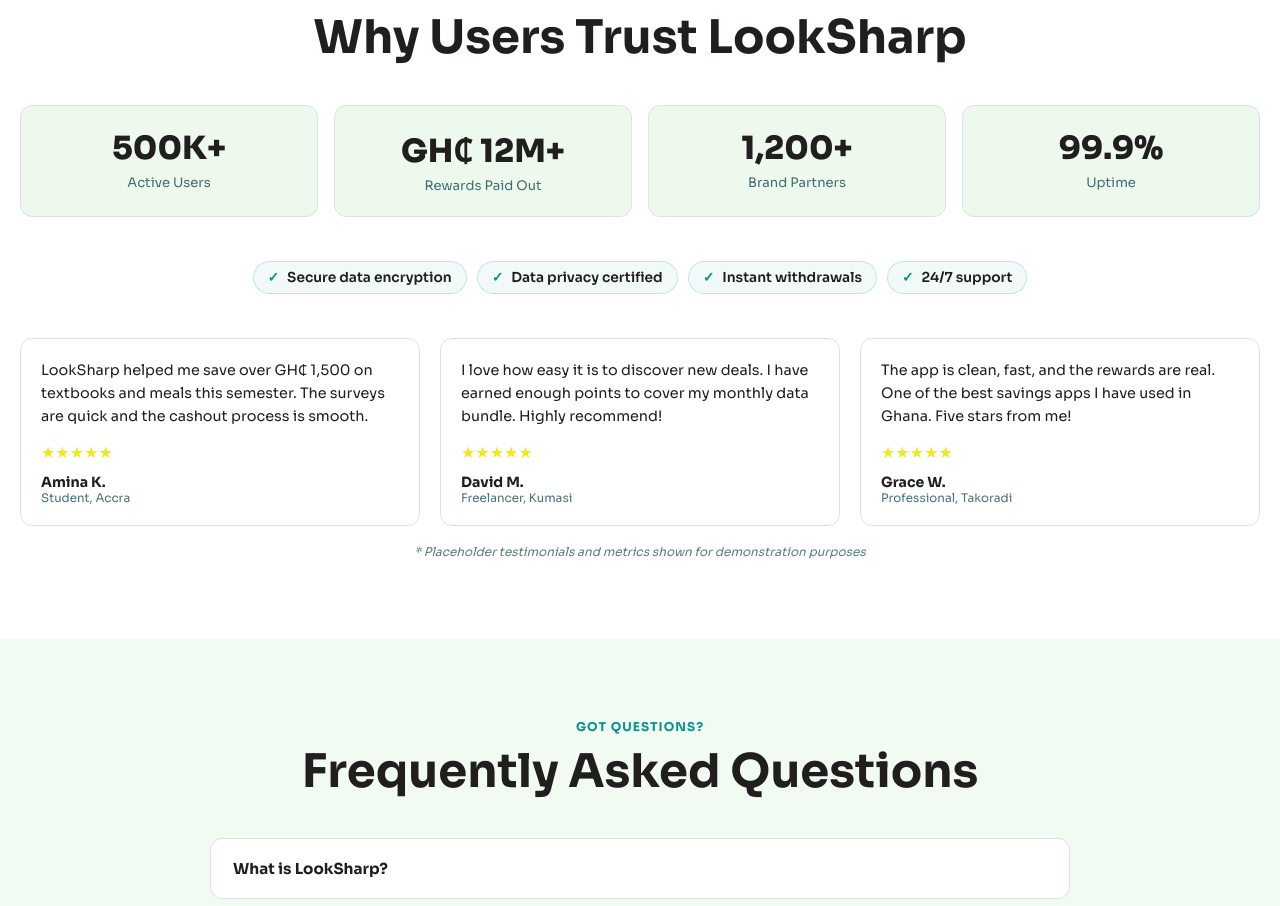
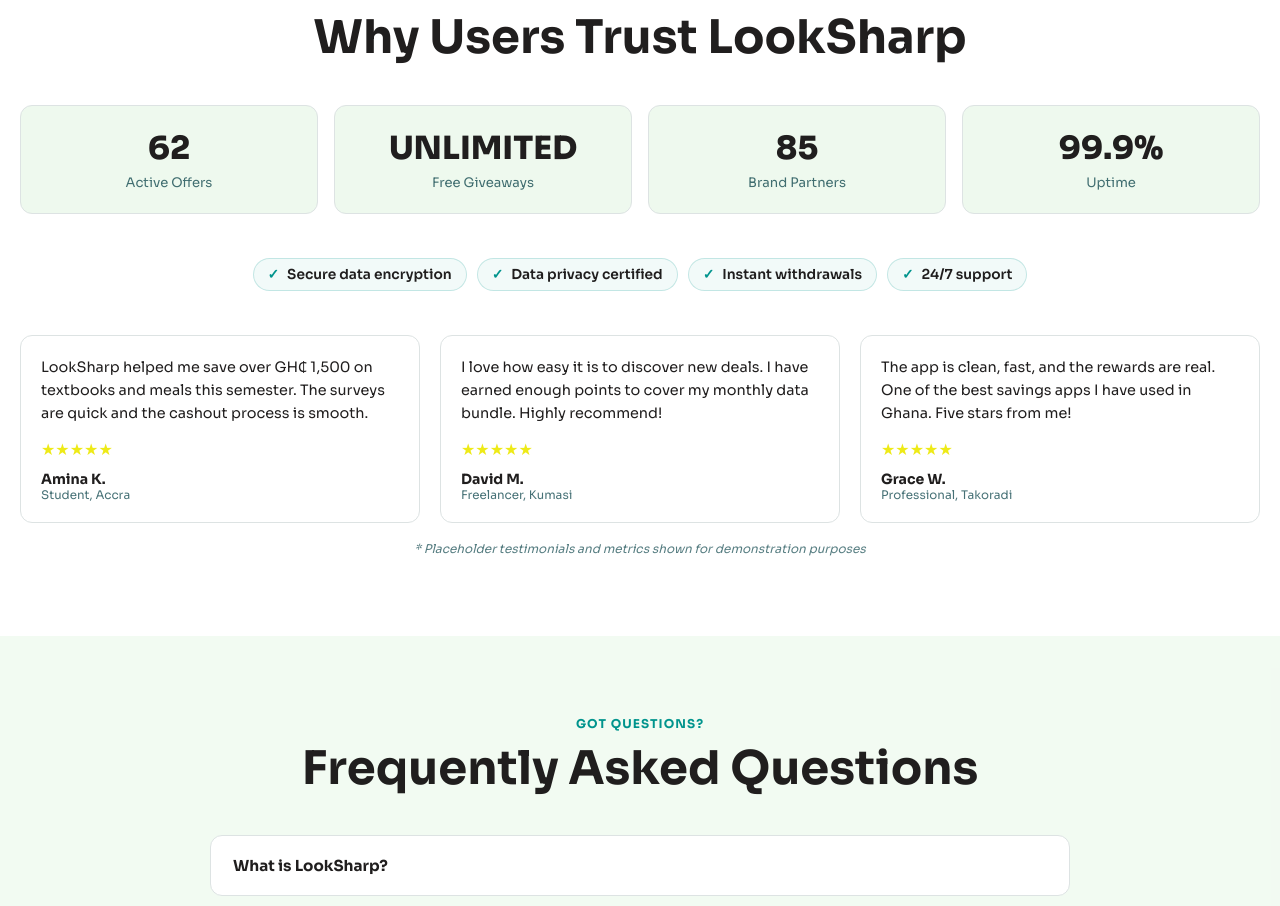
Before and after one commit to cedricbansah/looksharp-co, a Next.js app: page / in a window 1280 px wide. Shown: the part 2381-3287 px from the top of the page. Built offline with nearby package versions, Linux system fonts and the light colour scheme.

Commit message:
Update proof stats and FAQ copy
- Changed active-users stat to active-offers (62)
- Changed rewards-paid label to Free Giveaways (UNLIMITED)
- Updated brand-partners value to 85
- Softened free-to-use FAQ answer phrasing

```diff
--- a/src/content/site.ts
+++ b/src/content/site.ts
@@ -146,21 +146,21 @@
 
 export const proofStats: ProofStat[] = [
   {
-    id: 'active-users',
-    label: 'Active Users',
-    value: '500K+',
+    id: 'active-offers',
+    label: 'Active Offers',
+    value: '62',
     isPlaceholder: true
   },
   {
     id: 'rewards-paid',
-    label: 'Rewards Paid Out',
-    value: 'GH₵ 12M+',
+    label: 'Free Giveaways',
+    value: 'UNLIMITED',
     isPlaceholder: true
   },
   {
     id: 'brand-partners',
     label: 'Brand Partners',
-    value: '1,200+',
+    value: '85',
     isPlaceholder: true
   },
   {
@@ -238,7 +238,7 @@
     id: 'free-to-use',
     question: 'Is LookSharp free to use?',
     answer:
-      'Yes! LookSharp is completely free to download and use. There are no hidden fees or subscription charges. You earn rewards just by using the platform.'
+      'Yes! LookSharp is free to download and use. There are no hidden fees. You can start saving and earning rewards by using the platform.'
   },
   {
     id: 'cashout',
```
